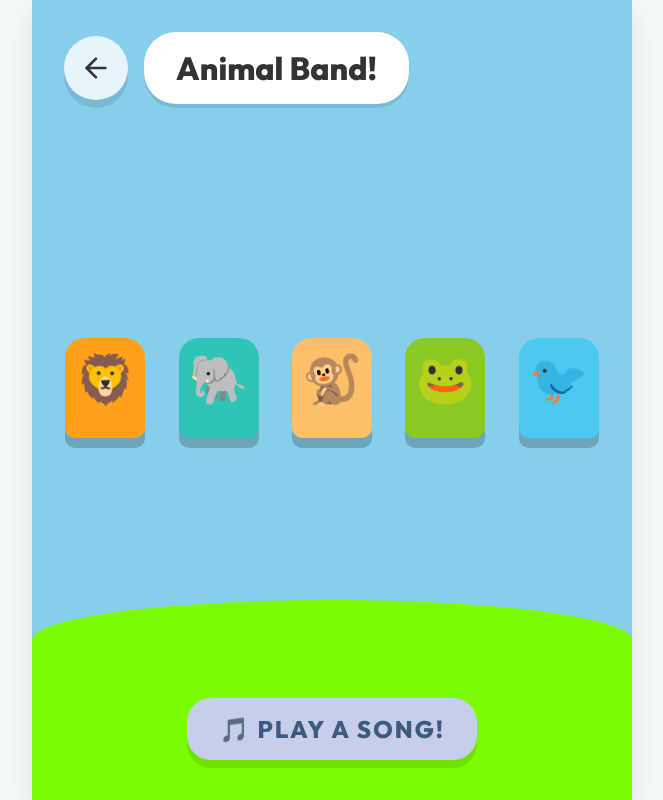
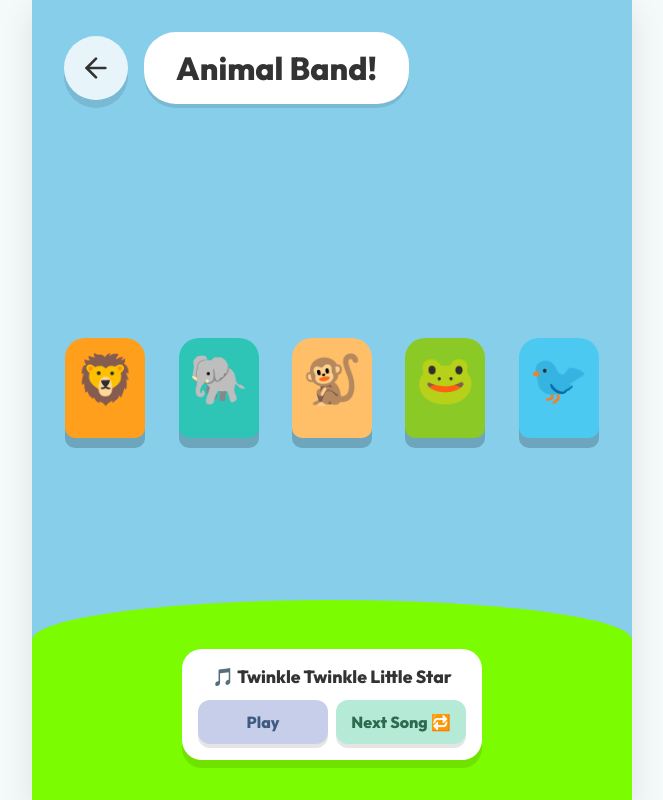
Before and after one commit to 2110Abhishek/sprout-mini-app, a React (Vite) app: page /animal-band in a window 1280 px wide. Shown: the whole page, without its empty margins (308-971 px from the left). Built offline with nearby package versions, Linux system fonts and the light colour scheme.

Commit message:
feat: add 5 full songs and change song shuffle controls

```diff
--- a/src/activities/AnimalBand/AnimalBand.jsx
+++ b/src/activities/AnimalBand/AnimalBand.jsx
@@ -11,6 +11,84 @@ const PENTATONIC_SCALE = [
   329.63, // E4
   392.00, // G4
   440.00, // A4
+];
+
+const SONGS = [
+  {
+    title: "Twinkle Twinkle Little Star",
+    melody: [
+      { f: 261.63, d: 400 }, { f: 261.63, d: 400 }, // C C
+      { f: 392.00, d: 400 }, { f: 392.00, d: 400 }, // G G
+      { f: 440.00, d: 400 }, { f: 440.00, d: 400 }, // A A
+      { f: 392.00, d: 800 },                        // G (hold)
+      { f: 349.23, d: 400 }, { f: 349.23, d: 400 }, // F F
+      { f: 329.63, d: 400 }, { f: 329.63, d: 400 }, // E E
+      { f: 293.66, d: 400 }, { f: 293.66, d: 400 }, // D D
+      { f: 261.63, d: 800 },                        // C (hold)
+      { f: 392.00, d: 400 }, { f: 392.00, d: 400 }, // G G
+      { f: 349.23, d: 400 }, { f: 349.23, d: 400 }, // F F
+      { f: 329.63, d: 400 }, { f: 329.63, d: 400 }, // E E
+      { f: 293.66, d: 800 },                        // D (hold)
+      { f: 392.00, d: 400 }, { f: 392.00, d: 400 }, // G G
+      { f: 349.23, d: 400 }, { f: 349.23, d: 400 }, // F F
+      { f: 329.63, d: 400 }, { f: 329.63, d: 400 }, // E E
+      { f: 293.66, d: 800 },                        // D (hold)
+      { f: 261.63, d: 400 }, { f: 261.63, d: 400 }, // C C
+      { f: 392.00, d: 400 }, { f: 392.00, d: 400 }, // G G
+      { f: 440.00, d: 400 }, { f: 440.00, d: 400 }, // A A
+      { f: 392.00, d: 800 },                        // G (hold)
+      { f: 349.23, d: 400 }, { f: 349.23, d: 400 }, // F F
+      { f: 329.63, d: 400 }, { f: 329.63, d: 400 }, // E E
+      { f: 293.66, d: 400 }, { f: 293.66, d: 400 }, // D D
+      { f: 261.63, d: 800 }                         // C (hold)
+    ]
+  },
+  {
+    title: "Mary Had a Little Lamb",
+    melody: [
+      { f: 329.63, d: 400 }, { f: 293.66, d: 400 }, { f: 261.63, d: 400 }, { f: 293.66, d: 400 }, // E D C D
+      { f: 329.63, d: 400 }, { f: 329.63, d: 400 }, { f: 329.63, d: 800 },                        // E E E
+      { f: 293.66, d: 400 }, { f: 293.66, d: 400 }, { f: 293.66, d: 800 },                        // D D D
+      { f: 329.63, d: 400 }, { f: 392.00, d: 400 }, { f: 392.00, d: 800 },                        // E G G
+      { f: 329.63, d: 400 }, { f: 293.66, d: 400 }, { f: 261.63, d: 400 }, { f: 293.66, d: 400 }, // E D C D
+      { f: 329.63, d: 400 }, { f: 329.63, d: 400 }, { f: 329.63, d: 400 }, { f: 329.63, d: 400 }, // E E E E
+      { f: 293.66, d: 400 }, { f: 293.66, d: 400 }, { f: 329.63, d: 400 }, { f: 293.66, d: 400 }, // D D E D
+      { f: 261.63, d: 800 }                                                                       // C
+    ]
+  },
+  {
+    title: "Old MacDonald Had a Farm",
+    melody: [
+      { f: 392.00, d: 400 }, { f: 392.00, d: 400 }, { f: 392.00, d: 400 }, // G G G
+      { f: 261.63, d: 400 }, { f: 261.63, d: 400 }, { f: 261.63, d: 800 }, // C C C
+      { f: 293.66, d: 400 }, { f: 293.66, d: 400 }, { f: 261.63, d: 800 }, // D D C
+      { f: 329.63, d: 400 }, { f: 329.63, d: 400 }, { f: 293.66, d: 400 }, { f: 293.66, d: 400 }, // E E D D
+      { f: 261.63, d: 800 }                                                                       // C
+    ]
+  },
+  {
+    title: "Row Your Boat",
+    melody: [
+      { f: 261.63, d: 600 }, { f: 261.63, d: 600 }, { f: 261.63, d: 400 }, { f: 293.66, d: 200 }, { f: 329.63, d: 600 }, // C C C D E
+      { f: 329.63, d: 400 }, { f: 293.66, d: 200 }, { f: 329.63, d: 400 }, { f: 349.23, d: 200 }, { f: 392.00, d: 800 }, // E D E F G
+      { f: 523.25, d: 200 }, { f: 523.25, d: 200 }, { f: 523.25, d: 200 },                         // C C C (high)
+      { f: 392.00, d: 200 }, { f: 392.00, d: 200 }, { f: 392.00, d: 200 },                         // G G G
+      { f: 329.63, d: 200 }, { f: 329.63, d: 200 }, { f: 329.63, d: 200 },                         // E E E
+      { f: 261.63, d: 200 }, { f: 261.63, d: 200 }, { f: 261.63, d: 200 },                         // C C C
+      { f: 392.00, d: 400 }, { f: 349.23, d: 200 }, { f: 329.63, d: 400 }, { f: 293.66, d: 200 }, { f: 261.63, d: 800 }  // G F E D C
+    ]
+  },
+  {
+    title: "Brother John",
+    melody: [
+      { f: 261.63, d: 400 }, { f: 293.66, d: 400 }, { f: 329.63, d: 400 }, { f: 261.63, d: 400 }, // C D E C
+      { f: 261.63, d: 400 }, { f: 293.66, d: 400 }, { f: 329.63, d: 400 }, { f: 261.63, d: 400 }, // C D E C
+      { f: 329.63, d: 400 }, { f: 349.23, d: 400 }, { f: 392.00, d: 800 },                        // E F G
+      { f: 329.63, d: 400 }, { f: 349.23, d: 400 }, { f: 392.00, d: 800 },                        // E F G
+      { f: 392.00, d: 200 }, { f: 440.00, d: 200 }, { f: 392.00, d: 200 }, { f: 349.23, d: 200 }, { f: 329.63, d: 400 }, { f: 261.63, d: 400 }, // G A G F E C
+      { f: 392.00, d: 200 }, { f: 440.00, d: 200 }, { f: 392.00, d: 200 }, { f: 349.23, d: 200 }, { f: 329.63, d: 400 }, { f: 261.63, d: 400 }  // G A G F E C
+    ]
+  }
 ];
 
 const ANIMALS = [
@@ -29,6 +107,7 @@ export default function AnimalBand() {
   const [activeAnimal, setActiveAnimal] = useState(null);
   const [isNightTime, setIsNightTime] = useState(false);
   const [isPlayingSong, setIsPlayingSong] = useState(false);
+  const [currentSongIndex, setCurrentSongIndex] = useState(0);
 
   const lullabyInterval = useRef(null);
   const songTimeout = useRef(null);
@@ -52,41 +131,10 @@ export default function AnimalBand() {
     }, 800);
   }, [playTone, addStars, playCheer, navigate]);
 
-  // Play Twinkle Twinkle Little Star
-  const playTwinkleTwinkle = useCallback(() => {
+  // Play the currently selected auto song
+  const playAutoSong = useCallback(() => {
     let noteIndex = 0;
-    const melody = [
-      // Twinkle, twinkle, little star,
-      { f: 261.63, d: 400 }, { f: 261.63, d: 400 }, // C C
-      { f: 392.00, d: 400 }, { f: 392.00, d: 400 }, // G G
-      { f: 440.00, d: 400 }, { f: 440.00, d: 400 }, // A A
-      { f: 392.00, d: 800 },                        // G (hold)
-      // How I wonder what you are!
-      { f: 349.23, d: 400 }, { f: 349.23, d: 400 }, // F F
-      { f: 329.63, d: 400 }, { f: 329.63, d: 400 }, // E E
-      { f: 293.66, d: 400 }, { f: 293.66, d: 400 }, // D D
-      { f: 261.63, d: 800 },                        // C (hold)
-      // Up above the world so high,
-      { f: 392.00, d: 400 }, { f: 392.00, d: 400 }, // G G
-      { f: 349.23, d: 400 }, { f: 349.23, d: 400 }, // F F
-      { f: 329.63, d: 400 }, { f: 329.63, d: 400 }, // E E
-      { f: 293.66, d: 800 },                        // D (hold)
-      // Like a diamond in the sky.
-      { f: 392.00, d: 400 }, { f: 392.00, d: 400 }, // G G
-      { f: 349.23, d: 400 }, { f: 349.23, d: 400 }, // F F
-      { f: 329.63, d: 400 }, { f: 329.63, d: 400 }, // E E
-      { f: 293.66, d: 800 },                        // D (hold)
-      // Twinkle, twinkle, little star,
-      { f: 261.63, d: 400 }, { f: 261.63, d: 400 }, // C C
-      { f: 392.00, d: 400 }, { f: 392.00, d: 400 }, // G G
-      { f: 440.00, d: 400 }, { f: 440.00, d: 400 }, // A A
-      { f: 392.00, d: 800 },                        // G (hold)
-      // How I wonder what you are!
-      { f: 349.23, d: 400 }, { f: 349.23, d: 400 }, // F F
-      { f: 329.63, d: 400 }, { f: 329.63, d: 400 }, // E E
-      { f: 293.66, d: 400 }, { f: 293.66, d: 400 }, // D D
-      { f: 261.63, d: 800 }                         // C (hold)
-    ];
+    const melody = SONGS[currentSongIndex].melody;
 
     // Disable clicks while playing
     setIsPlayingSong(true);
@@ -111,7 +159,12 @@ export default function AnimalBand() {
     };
 
     playNextNote();
-  }, [playTone]);
+  }, [playTone, currentSongIndex]);
+
+  const changeSong = () => {
+    playClick();
+    setCurrentSongIndex((prev) => (prev + 1) % SONGS.length);
+  };
 
   useEffect(() => {
     playSwoosh();
@@ -211,9 +264,17 @@ export default function AnimalBand() {
 
       {!isNightTime && !isPlayingSong && (
         <div style={styles.controls}>
-          <button className="btn-soft btn-blue" onClick={playTwinkleTwinkle}>
-            🎵 Play a Song!
-          </button>
+          <div style={styles.songCard}>
+            <div style={styles.songTitle}>🎵 {SONGS[currentSongIndex].title}</div>
+            <div style={styles.buttonGroup}>
+              <button className="btn-soft btn-blue" style={styles.songBtn} onClick={playAutoSong}>
+                Play
+              </button>
+              <button className="btn-soft btn-green" style={styles.songBtn} onClick={changeSong}>
+                Next Song 🔁
+              </button>
+            </div>
+          </div>
         </div>
       )}
 
@@ -304,6 +365,38 @@ const styles = {
     justifyContent: 'center',
     zIndex: 10,
   },
+  songCard: {
+    background: 'white',
+    padding: '1rem',
+    borderRadius: '20px',
+    boxShadow: '0 8px 0 rgba(0,0,0,0.1)',
+    display: 'flex',
+    flexDirection: 'column',
+    alignItems: 'center',
+    gap: '0.75rem',
+    width: '80%',
+    maxWidth: '300px',
+  },
+  songTitle: {
+    fontSize: '1.1rem',
+    fontWeight: '800',
+    color: '#333',
+    textAlign: 'center',
+  },
+  buttonGroup: {
+    display: 'flex',
+    gap: '0.5rem',
+    width: '100%',
+  },
+  songBtn: {
+    flex: 1,
+    padding: '0.75rem',
+    fontSize: '1rem',
+    borderRadius: '12px',
+    textTransform: 'none',
+    letterSpacing: 'normal',
+    boxShadow: '0 4px 0 rgba(0,0,0,0.1)',
+  },
   moon: {
     position: 'absolute',
     top: '20%',
```
